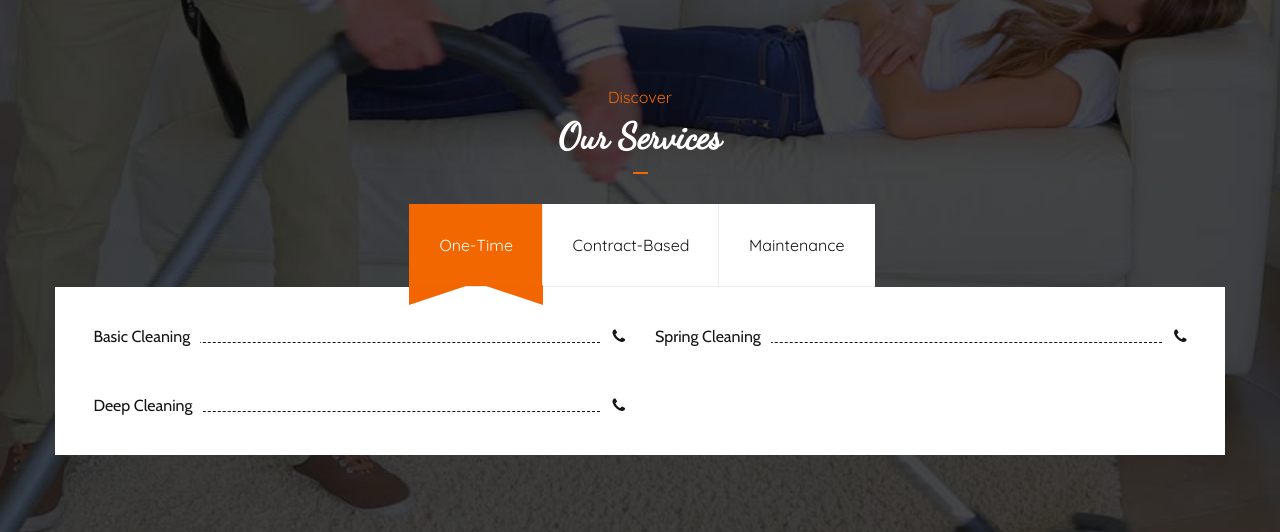
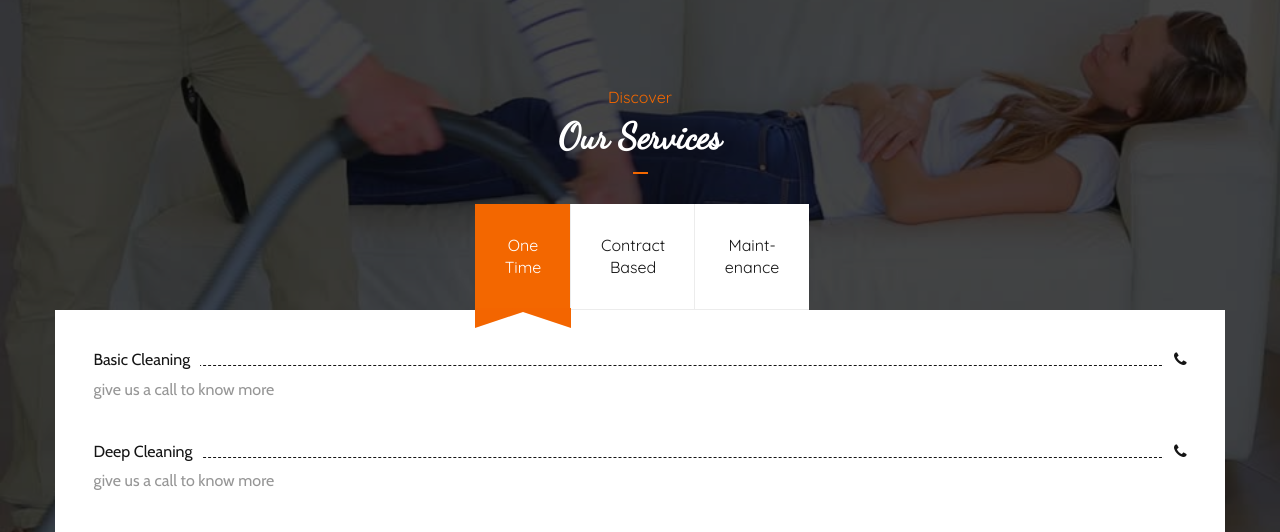
Before and after one commit to mermat/jguard-repository, a Django app: template apps/home/templates/home.html in a window 1280 px wide. Shown: the part 1603-2135 px from the top of the page. Run offline with Django 3.2, Linux system fonts and the light colour scheme; the template is opened without the code that fills it, so the values that code supplies are empty, except form fields; tables that the repository leaves empty hold one stand-in row (values such as "Sample post"); form fields are guessed from the names that the template uses; parts of the project's set-up code (start-up, migrations or seed data) failed here and were passed over; some libraries are stand-ins or nearby versions.

Commit message:
design fixes

```diff
--- a/apps/home/templates/base.html
+++ b/apps/home/templates/base.html
@@ -53,6 +53,7 @@
                 <li><a href="#about">About</a></li>
                 <li><a href="#services">Services</a></li>
                 <li><a href="#write">Write</a></li>
+                <li><a href="blog.j-guard.com">Blog</a></li>
                 <!-- <li><a href="index.html#gallery">Gallery</a></li> -->
 {#                <li><a href="#events">Events</a></li>#}
                 <li><a href="#contact">Contact</a></li>
--- a/apps/home/templates/home.html
+++ b/apps/home/templates/home.html
@@ -66,21 +66,21 @@
                     <h2 class="title white-text">Our Services</h2>
                 </div>
                 <ul class="menu-nav">
-                    <li class="active yellow"><a class="yellow" data-toggle="tab" href="#menu1">One-Time</a></li>
-                    <li><a data-toggle="tab" href="#menu2">Contract-Based</a></li>
-                    <li><a data-toggle="tab" href="#menu3">Maintenance</a></li>
+                    <li class="active yellow"><a class="yellow" data-toggle="tab" href="#menu1">One<br>Time</a></li>
+                    <li><a data-toggle="tab" href="#menu2">Contract<br>Based</a></li>
+                    <li><a data-toggle="tab" href="#menu3">Maint-<br>enance</a></li>
 {#                    <li><a data-toggle="tab" href="#menu1">Others</a></li>#}
                 </ul>
 
-                <div id="menu-content" class="tab-content">
+                <div id="menu-content" class="tab-content thediv">
                     <div id="menu1" class="tab-pane fade in active yellow">
-                        <div class="col-md-6">
+                        <div class="col-md-12">
                             <div class="single-dish">
                                 <div class="single-dish-heading">
                                     <h4 class="name">Basic Cleaning</h4>
                                     <h4 class="price"><a href="tel:8075317300"><i class="fa fa-phone"></i></a></h4>
                                 </div>
-{#                                <p>te vero tritani iuvaret vis. Nec odio periculis adipiscing an.</p>#}
+                                <p>give us a call to know more</p>
                             </div>
                             <div class="single-dish">
                                 <div class="single-dish-heading">
@@ -88,28 +88,27 @@
                                     <h4 class="price"><a href="tel:8075317300"><i class="fa fa-phone"></i></a></h4>
 
                                 </div>
-{#                                <p>te vero tritani iuvaret vis. Nec odio periculis adipiscing an.</p>#}
+                                <p>give us a call to know more</p>
                             </div>
-                        </div>
-
-                        <div class="col-md-6">
                             <div class="single-dish">
                                 <div class="single-dish-heading">
                                     <h4 class="name">Spring Cleaning</h4>
                                     <h4 class="price"><a href="tel:8075317300"><i class="fa fa-phone"></i></a></h4>
                                 </div>
-{#                                <p>te vero tritani iuvaret vis. Nec odio periculis adipiscing an.</p>#}
+                                <p>give us a call to know more</p>
                             </div>
                         </div>
+
+
                     </div>
                     <div id="menu2" class="tab-pane fade in">
-                        <div class="col-md-6">
+                        <div class="col-md-12">
                             <div class="single-dish">
                                 <div class="single-dish-heading">
                                     <h4 class="name">Monthly Cleaning</h4>
                                     <h4 class="price"><a href="tel:8075317300"><i class="fa fa-phone"></i></a></h4>
                                 </div>
-{#                                <p>te vero tritani iuvaret vis. Nec odio periculis adipiscing an.</p>#}
+                                <p>give us a call to know more</p>
                             </div>
                             <div class="single-dish">
                                 <div class="single-dish-heading">
@@ -117,28 +116,29 @@
                                     <h4 class="price"><a href="tel:8075317300"><i class="fa fa-phone"></i></a></h4>
 
                                 </div>
-{#                                <p>te vero tritani iuvaret vis. Nec odio periculis adipiscing an.</p>#}
+                                <p>give us a call to know more</p>
                             </div>
-                        </div>
-
-                        <div class="col-md-6">
                             <div class="single-dish">
                                 <div class="single-dish-heading">
                                     <h4 class="name">Yearly Cleaning</h4>
                                     <h4 class="price"><a href="tel:8075317300"><i class="fa fa-phone"></i></a></h4>
                                 </div>
-{#                                <p>te vero tritani iuvaret vis. Nec odio periculis adipiscing an.</p>#}
+                                <p>give us a call to know more</p>
                             </div>
                         </div>
+
+{#                        <div class="col-md-6">#}
+
+{#                        </div>#}
                     </div>
                     <div id="menu3" class="tab-pane fade in">
-                        <div class="col-md-6">
+                        <div class="col-md-12">
                             <div class="single-dish">
                                 <div class="single-dish-heading">
                                     <h4 class="name">Electrical Maintenance</h4>
                                     <h4 class="price"><a href="tel:8075317300"><i class="fa fa-phone"></i></a></h4>
                                 </div>
-{#                                <p>te vero tritani iuvaret vis. Nec odio periculis adipiscing an.</p>#}
+                                <p>give us a call to know more</p>
                             </div>
                             <div class="single-dish">
                                 <div class="single-dish-heading">
@@ -146,19 +146,20 @@
                                     <h4 class="price"><a href="tel:8075317300"><i class="fa fa-phone"></i></a></h4>
 
                                 </div>
-{#                                <p>te vero tritani iuvaret vis. Nec odio periculis adipiscing an.</p>#}
+                                <p>give us a call to know more</p>
                             </div>
-                        </div>
-
-                        <div class="col-md-6">
                             <div class="single-dish">
                                 <div class="single-dish-heading">
                                     <h4 class="name">Lawn Maintenance</h4>
                                     <h4 class="price"><a href="tel:8075317300"><i class="fa fa-phone"></i></a></h4>
                                 </div>
-{#                                <p>te vero tritani iuvaret vis. Nec odio periculis adipiscing an.</p>#}
+                                <p>give us a call to know more</p>
                             </div>
                         </div>
+
+{#                        <div class="col-md-6">#}
+{##}
+{#                        </div>#}
                     </div>
 
 
```
